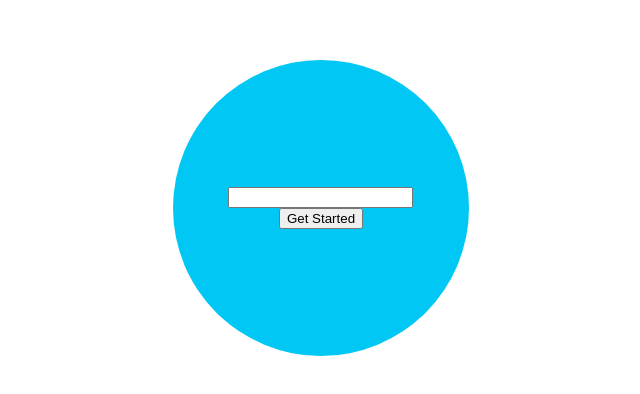
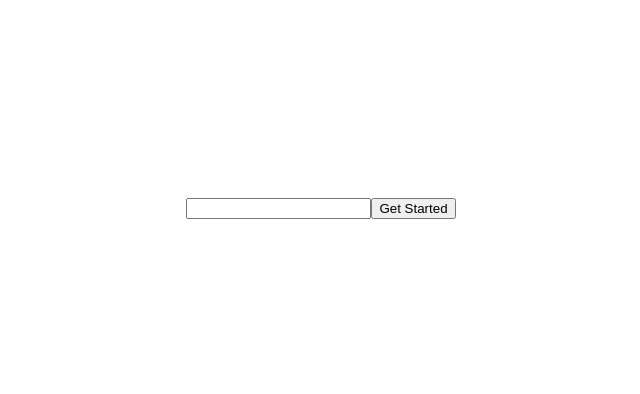
Before and after one commit to mattcbodily/diaphragmic-breathing-widget, a React (Create React App) app: page / in a window 1280 px wide. Shown: the part 192-586 px from the top of the page, without its empty margins (319-959 px from the left). Built offline with nearby package versions, Linux system fonts and the light colour scheme.

Commit message:
moved the breathe animation to the breathe component, to match the breathe instructions

```diff
--- a/src/App.css
+++ b/src/App.css
@@ -14,12 +14,13 @@
   width: 200px;
   border-radius: 50%;
   background-color: #00C7F3;
-  display: flex;
+  /* display: flex;
   flex-direction: column;
   justify-content: center;
-  align-items: center;
+  align-items: center; */
   animation-name: breathe;
-  animation-duration: 5s;
+  animation-duration: 10s;
+  animation-delay: 3s;
   animation-iteration-count: infinite;
 }
 
@@ -28,7 +29,7 @@
     height: 200px;
     width: 200px;
   }
-  65%{
+  70%{
     height: 300px;
     width: 300px;
   }
--- a/src/Components/Breathe.js
+++ b/src/Components/Breathe.js
@@ -33,12 +33,12 @@ class Breathe extends Component {
         if(instruction === 'Get Ready' && timer === 0){
             this.setState({
                 instruction: 'Breathe In',
-                timer: 8
+                timer: 7
             })
         } else if(instruction === 'Breathe Out' && timer === 0){
             this.setState({
                 instruction: 'Breathe In',
-                timer: 8
+                timer: 7
             })
             handleReps()
         } else if(instruction === 'Breathe In' && timer === 0) {
@@ -56,9 +56,9 @@ class Breathe extends Component {
         const {instruction, timer} = this.state;
         const {reps} = this.props;
         return (
-            <div>
+            <div id='breathe-animation-container'>
                 <p>Repetition: {reps}</p>
-                <h1>{instruction}</h1>
+                <p>{instruction}</p>
                 <p>{timer}</p>
             </div>
         )
--- a/src/Components/Landing.js
+++ b/src/Components/Landing.js
@@ -35,7 +35,7 @@ class Landing extends Component {
         return(
             <div id='landing-container'>
                 {!breatheToggle
-                ?(<section id='breathe-animation-container'>
+                ?(<section>
                     <input
                         type='number'
                         value={repInput}
```
